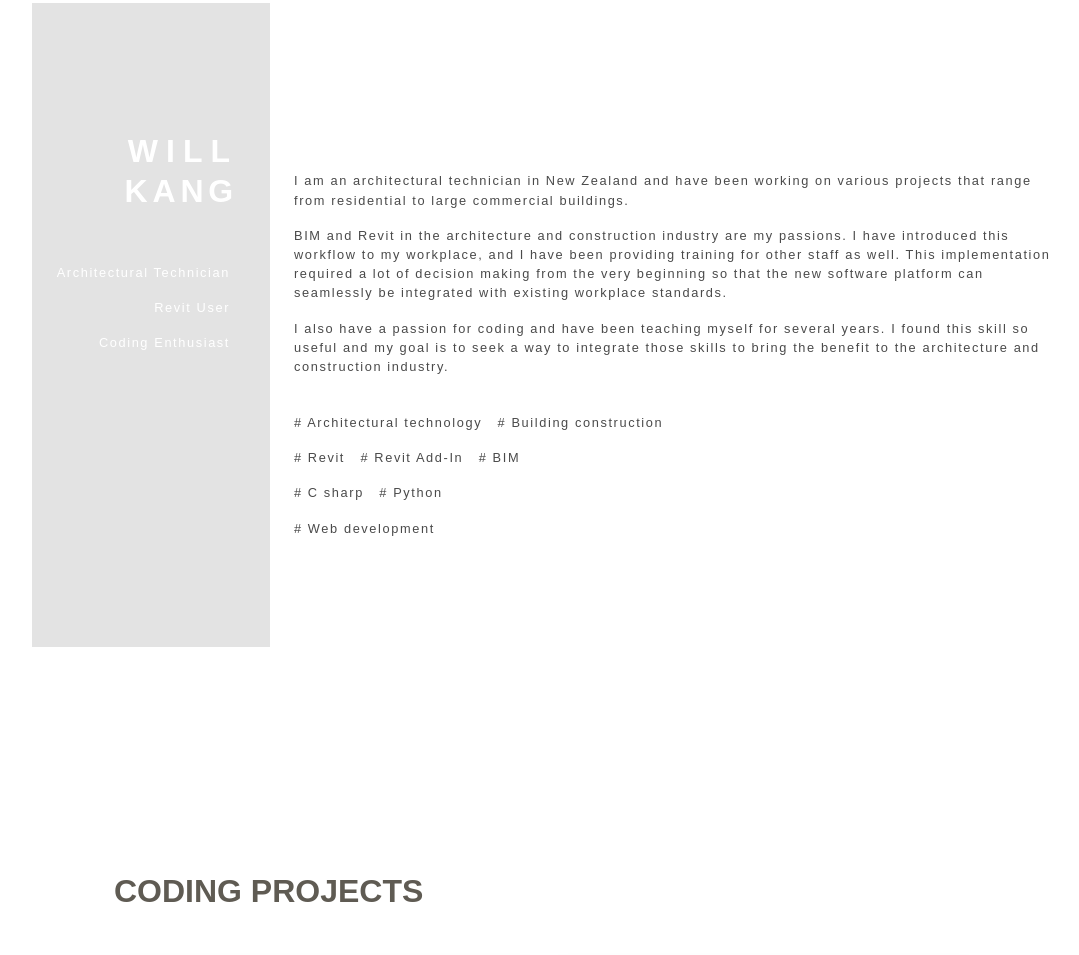
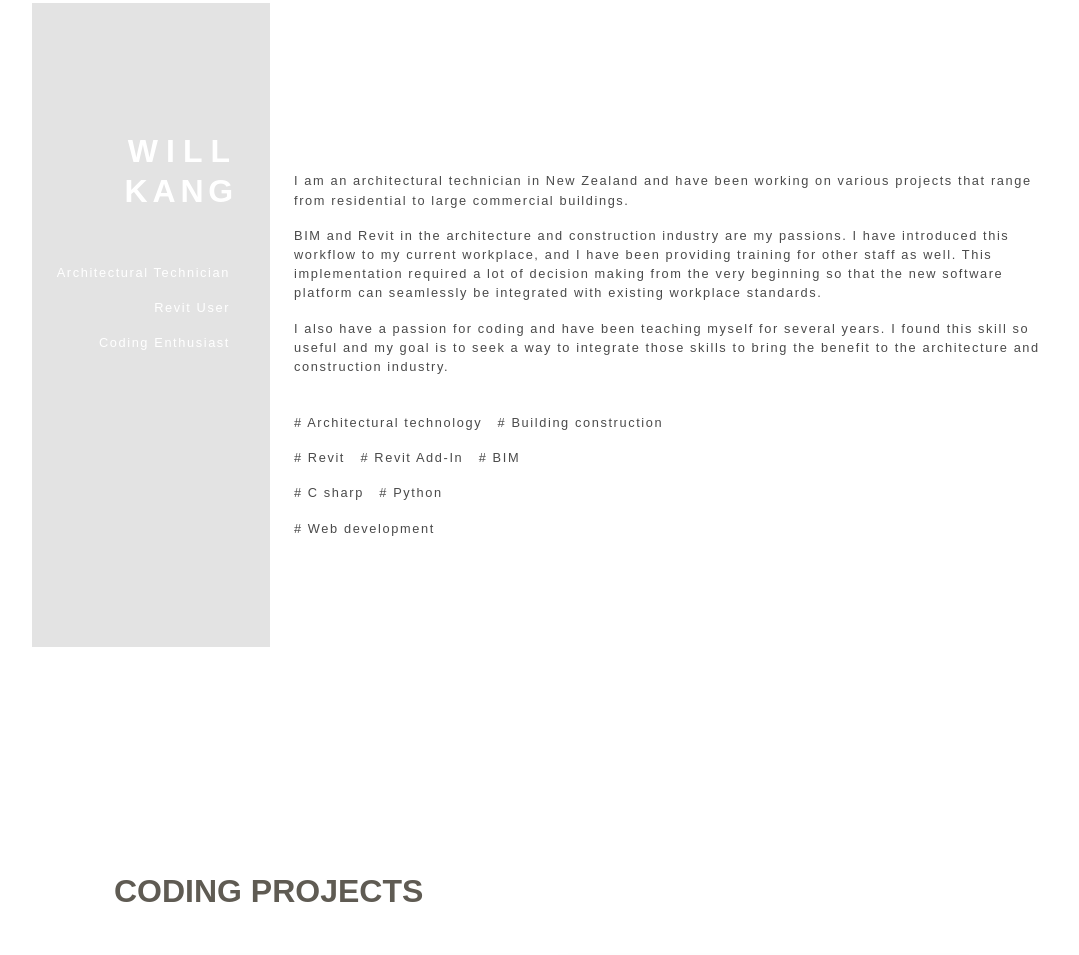
Before and after one commit to willdotk/willdotk.github.io, a plain HTML site: page index.html in a window 1280 px wide. Shown: the part 780-1735 px from the top of the page, without its empty margins (96-1175 px from the left). Drawn offline with nearby package versions, Linux system fonts and the light colour scheme.

Commit message:
minor wording change

```diff
--- a/index.html
+++ b/index.html
@@ -95,7 +95,7 @@
               </p>
               <p class="spacing-1">
                 BIM and Revit in the architecture and construction industry are my passions.
-                I have introduced this workflow to my workplace,
+                I have introduced this workflow to my current workplace,
                 and I have been providing training for other staff as well.
                 This implementation required a lot of decision making from the very beginning
                 so that the new software platform can seamlessly be integrated with existing workplace standards.
```
